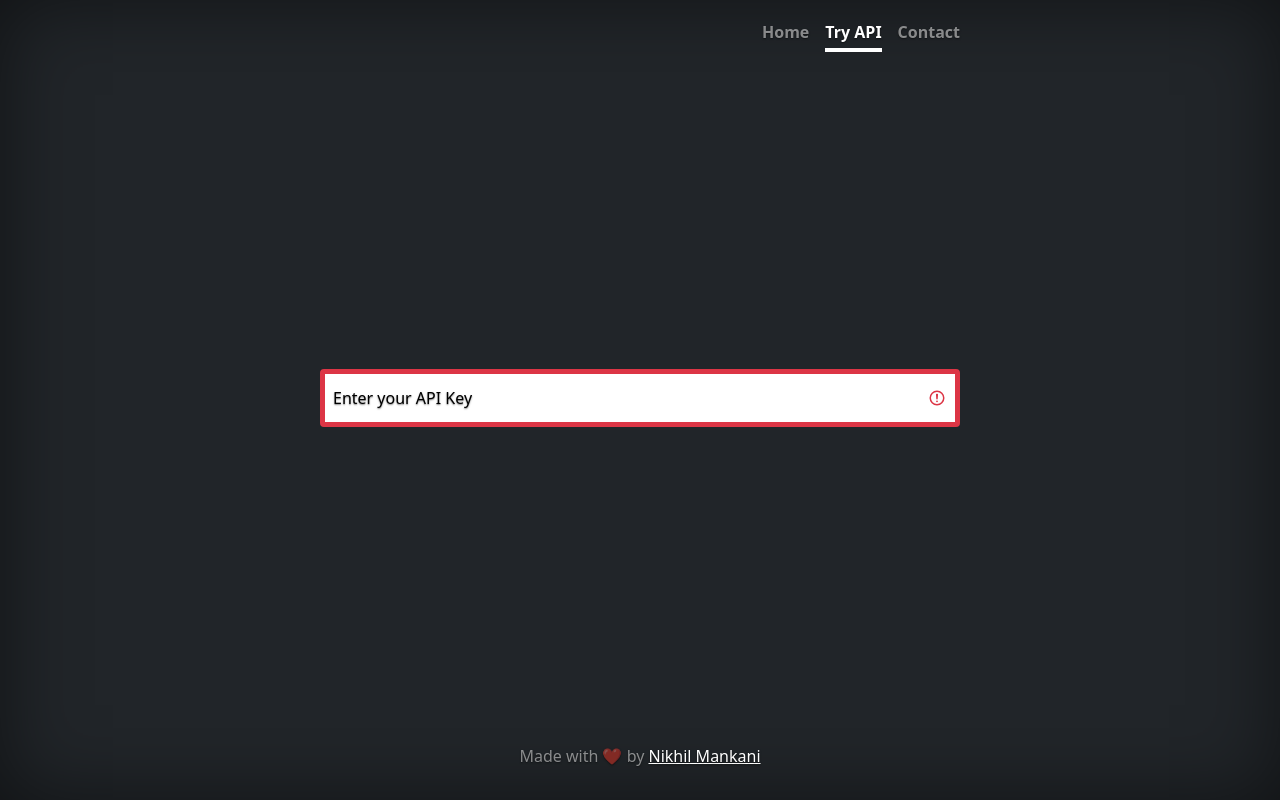
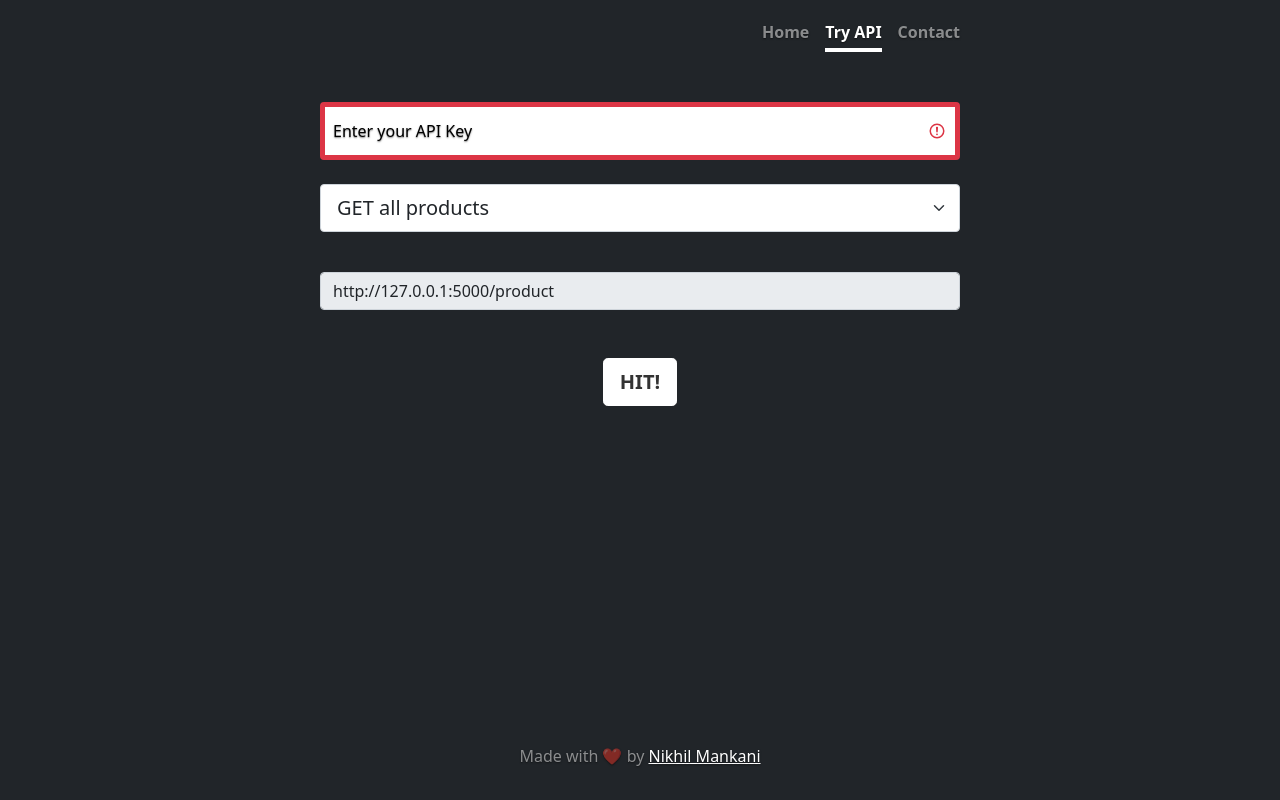
Before and after one commit to niksm7/Flask-Restful-API, a Flask app: page /events in a window 1280 px wide. Run offline with Flask 2, Linux system fonts and the light colour scheme; some libraries are stand-ins or nearby versions.

Commit message:
GET and DELETE

```diff
--- a/app.py
+++ b/app.py
@@ -59,16 +59,12 @@ class ProductSchema(ma.Schema):
     class Meta:
         fields = ('id','name','description','price','qty')
 
-class APISchema(ma.Schema):
-
-    class Meta:
-        fields = ('id','name','email','api_token')
 
 ############## Initialize the schema ####################
 
 product_schema = ProductSchema() # This is for 1 product
 products_schema = ProductSchema(many=True) # This is for many products
-api_schema = APISchema(many=True)
+
 
 # To apply changes to database or to create a db.sqlite file we run the following commands:
 #-----Here db is the variable we have made for SQLAlchemy----
--- a/static/css/cover.css
+++ b/static/css/cover.css
@@ -18,7 +18,6 @@
 
 body {
   text-shadow: 0 .05rem .1rem rgba(0, 0, 0, .5);
-  box-shadow: inset 0 0 5rem rgba(0, 0, 0, .5);
 }
 
 .cover-container {
--- a/templates/events.html
+++ b/templates/events.html
@@ -37,7 +37,7 @@
 <body class="d-flex h-100 text-center text-white bg-dark">
 
   <div class="cover-container d-flex w-100 h-100 p-3 mx-auto flex-column">
-    <header class="mb-auto">
+    <header class="mb-auto" style="margin-bottom: 50px!important;">
       <div>
         <nav class="nav nav-masthead justify-content-center float-md-end">
           <a class="nav-link" href="/">Home</a>
@@ -53,8 +53,35 @@
         id="floatingInputInvalid" placeholder="Enter your API Key" value="{{api_key}}" oninput="check_api(this.value)">
       <label for="floatingInputInvalid" style="color:black;">Enter your API Key</label>
     </form>
+    <br>
+    <select class="form-select form-select-lg mb-3" aria-label=".form-select-lg example" oninput="update_request(this.value)" id="select_request">
+      <option selected value="GET1">GET single product</option>
+      <option selected value="GETM">GET all products</option>
+      <option value="POST">POST</option>
+      <option value="PUT">PUT</option>
+      <option value="DELETE">DELETE</option>
+    </select>
+    <br>
+    <input type="text" class="form-control" id="urlholder" value="http://127.0.0.1:5000/product" readonly>
 
+    <br><br>
 
+    <div class="mb-3 row" id="product_id_div" hidden="true">
+      <label for="product_id" class="col-sm-2 col-form-label">PRODUCT ID</label>
+      <div class="col-sm-10">
+        <input type="text" class="form-control" id="product_id" oninput="update_id(this.value)">
+      </div>
+    </div>
+
+    <div class="mb-3" id="show_result_div" hidden="true">
+      <textarea class="form-control" id="show_result" rows="10"></textarea>
+    </div>
+
+    <p class="lead">
+      <button class="btn btn-lg btn-secondary fw-bold border-white bg-white" onclick="show_result()">HIT!</button>
+    </p>
+
+    <br><br>
 
     <footer class="mt-auto text-white-50">
       <p>Made with ❤️ by <a href="https://www.linkedin.com/in/nikhilmankani/" class="text-white">Nikhil Mankani</a></p>
@@ -101,6 +128,37 @@
       $("#floatingInputInvalid").removeClass("is-valid")
     }
   }
+
+  function update_request(request_type){
+    if(request_type == "GET1" || request_type == "DELETE" || request_type == "PUT"){
+      document.getElementById("product_id_div").hidden = false
+    }
+    else{
+      document.getElementById("product_id").value = ""
+      document.getElementById("product_id_div").hidden = true
+      document.getElementById("urlholder").value = "http://127.0.0.1:5000/product"
+    }
+  }
+
+  function update_id(id){
+    document.getElementById("urlholder").value = "http://127.0.0.1:5000/product/" + id
+  }
+
+  function show_result(){
+    document.getElementById("show_result_div").hidden = false
+    var type_of_request = $("#select_request").val()
+    if(type_of_request == "GET1" || type_of_request == "GETM"){
+      type_of_request = "GET"
+    }
+    $.ajax({
+      type : type_of_request,
+      url: $("#urlholder").val(),
+      success: function (data) {
+        console.log(data)
+        $("#show_result").val(JSON.stringify(data,null,2))
+      }
+    })
+  }
 </script>
 
 </html>
```
Also changed, not shown: db.sqlite.
